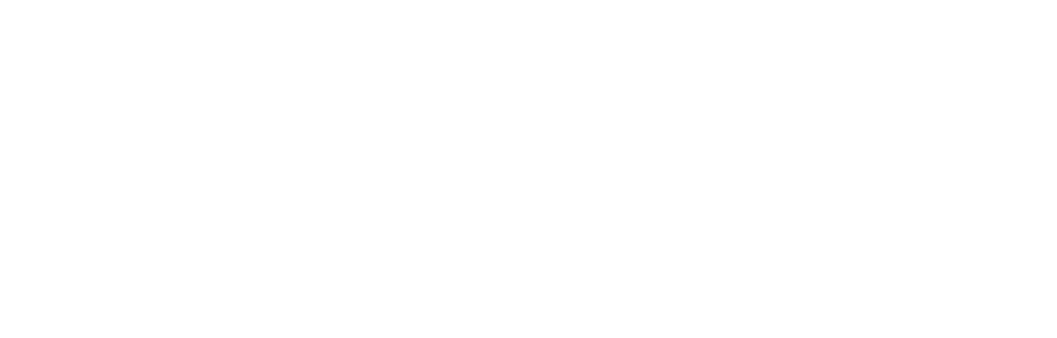
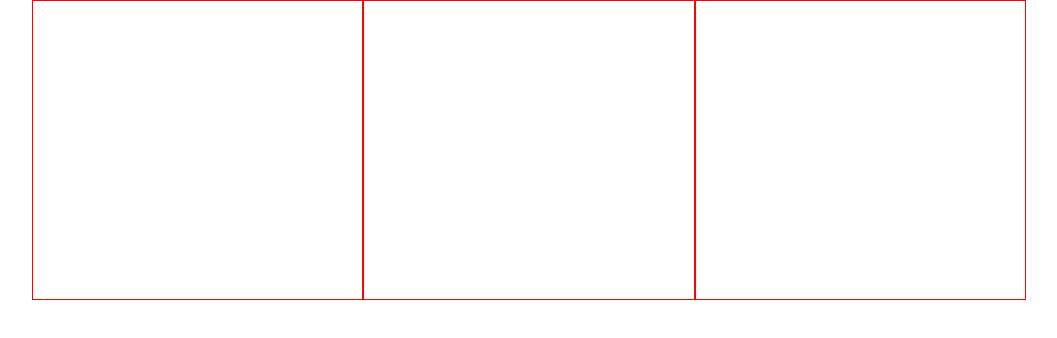
Before and after one commit to OttavioPaolini/html-css-boolando, a plain HTML site: page index.html in a window 1280 px wide. Shown: the whole page, without its empty margins (96-1153 px from the left). Drawn offline with Linux system fonts and the light colour scheme.

Commit message:
imposto layout

```diff
--- a/css/style.css
+++ b/css/style.css
@@ -4,3 +4,25 @@
     padding: 0;
     box-sizing: border-box;
 }
+
+/* COMMON */
+.container{
+    width: 80%;
+    margin: 0 auto;
+    max-width: 1200px;
+}
+.display-flex{
+    display: flex;
+}
+.flex-wrap{
+    flex-wrap: wrap;
+}
+/* MAIN-SHOP */
+.col{
+    width: calc(100% / 3 - 10px);
+}
+.card{
+    /* debug */
+    height: 300px;
+    border: 1px solid red;
+}
--- a/index.html
+++ b/index.html
@@ -11,8 +11,25 @@
 <!-- header-nav -->
 
     <header>
+
+    </header>
+
+<!-- /header-nav -->
+
+<!-- main-shop -->
+    <main>
         <section class="container">
-            <div class="row">
+            <div class="row display-flex">
+                <div class="col">
+                    <div class="card">
+
+                    </div>
+                </div>
+                <div class="col">
+                    <div class="card">
+
+                    </div>
+                </div>
                 <div class="col">
                     <div class="card">
 
@@ -20,12 +37,7 @@
                 </div>
             </div>
         </section>
-    </header>
-
-<!-- /header-nav -->
-
-<!-- main-shop -->
-    <main></main>
+    </main>
 <!-- /main-shop -->
 
 <!-- footer -->
```
